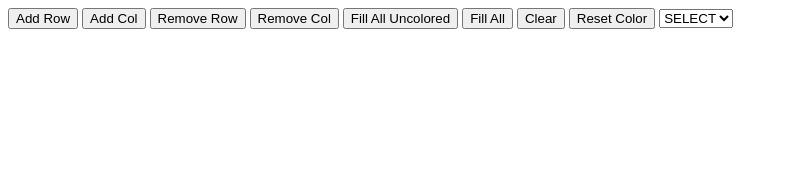
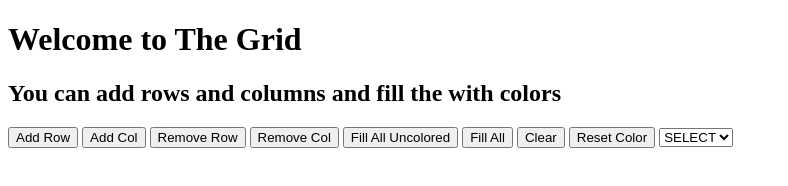
Before and after one commit to IlyaBaburashvili/Web-HW3, a plain HTML site: page index.html in a window 1280 px wide. Shown: the whole page, without its empty margins (0-788 px from the left). Drawn offline with Linux system fonts and the light colour scheme.

Commit message:
Update index.html
Headings contain project title and user instructions

```diff
--- a/index.html
+++ b/index.html
@@ -5,6 +5,8 @@
     <link rel="stylesheet" href="styles.css">
 </head>
 <body>
+    <h1>Welcome to The Grid</h1>
+    <h2>You can add rows and columns and fill the with colors</h2>
     <button onclick="addR()">Add Row</button>
     <button onclick="addC()">Add Col</button>
     <button onclick="removeR()">Remove Row</button>
```
